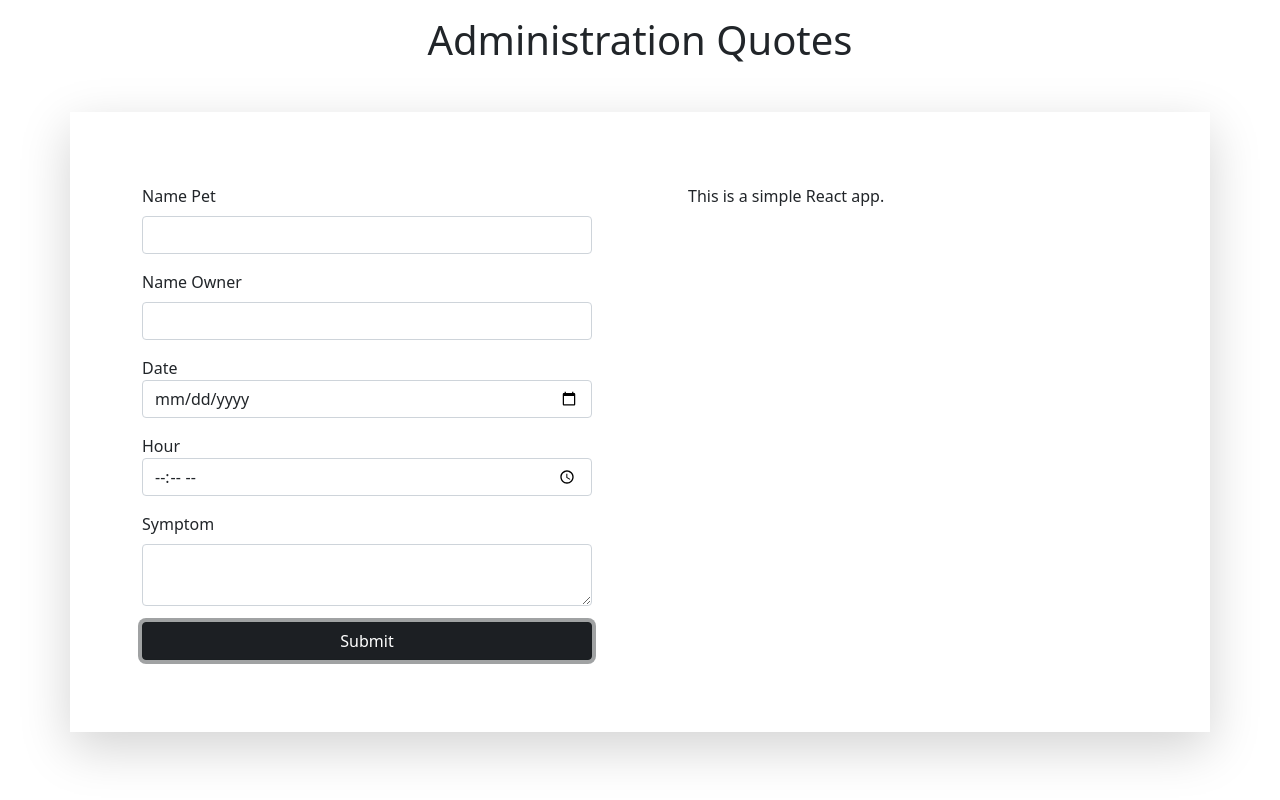
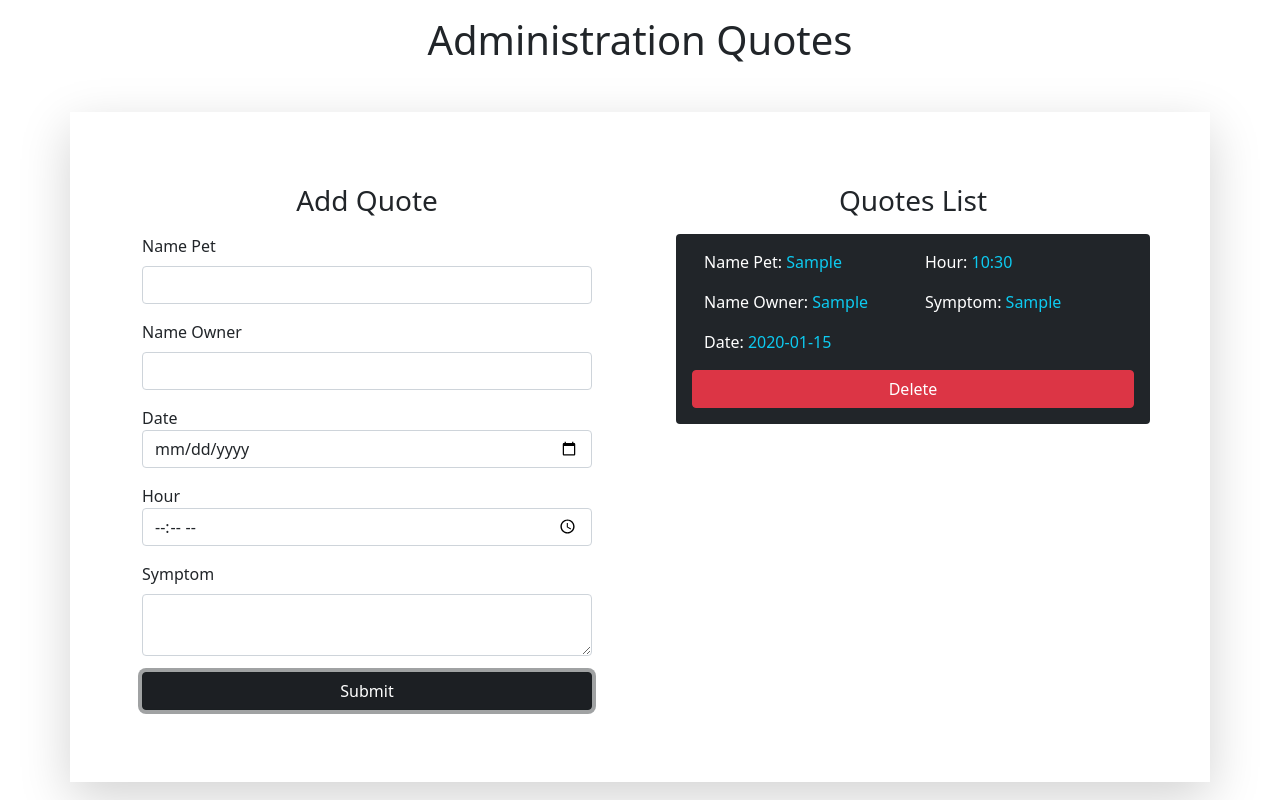
Before and after one commit to andrescastromamani/QuotesApp-ReactJS, a React (Create React App) app: page / in a window 1280 px wide. Both pictures are taken after typing "Sample", "Sample", "2020-01-15", "10:30", "Sample" into the empty fields and a click on the button "Submit". Built offline with nearby package versions, Linux system fonts and the light colour scheme.

Commit message:
List quotes

```diff
--- a/src/App.js
+++ b/src/App.js
@@ -1,20 +1,29 @@
 import { useState } from "react";
 import { Form } from "./components/Form";
+import { Quote } from "./components/Quote";
 
 function App() {
   const [quotes, setQuotes] = useState([]);
   const saveQuote = (quote) => {
     setQuotes([...quotes, quote]);
   }
+  const deleteQuote = (id) => {
+    setQuotes(quotes.filter(quote => quote.id !== id));
+  }
+  const title = quotes.length > 0 ? "Quotes List" : "Quotes is empty";
   return (
     <div className="container">
       <h1 className="text-center mt-3">Administration Quotes</h1>
       <div className="row mt-5 shadow-lg p-4">
         <div className="col-12 col-md-6 p-5">
+          <h3 className="text-center mb-3">Add Quote</h3>
           <Form saveQuote={saveQuote} />
         </div>
         <div className="col-12 col-md-6 p-5">
-          <p>This is a simple React app.</p>
+          <h3 className="text-center mb-3">{title}</h3>
+          {quotes.map((quote) => (
+            <Quote key={quote.id} quote={quote} deleteQuote={deleteQuote} />
+          ))}
         </div>
       </div>
     </div >
--- /dev/null
+++ b/src/components/Quote.jsx
@@ -0,0 +1,20 @@
+
+export const Quote = ({ quote, deleteQuote }) => {
+    return (
+        <div className="bg-dark text-white p-3 rounded row mb-2">
+            <div className="col">
+                <p>Name Pet: <span className="text-info">{quote.namePet}</span></p>
+                <p>Name Owner: <span className="text-info">{quote.nameOwner}</span></p>
+                <p>Date: <span className="text-info">{quote.date}</span></p>
+            </div>
+            <div className="col">
+                <p>Hour: <span className="text-info">{quote.hour}</span></p>
+                <p>Symptom: <span className="text-info">{quote.symptom}</span></p>
+            </div>
+            <button
+                className="btn btn-danger"
+                onClick={() => deleteQuote(quote.id)}
+            >Delete</button>
+        </div>
+    )
+}
```
